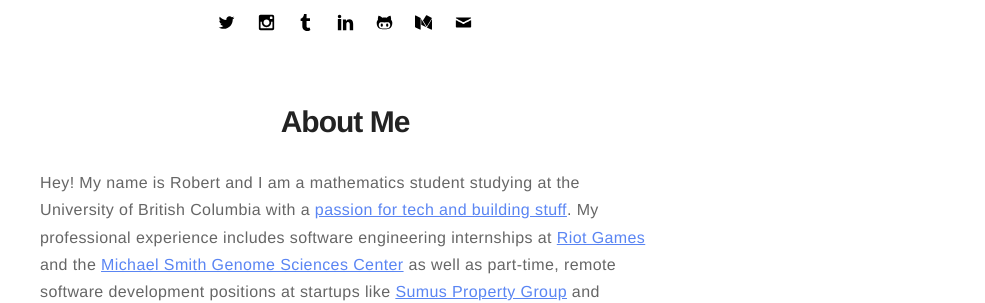
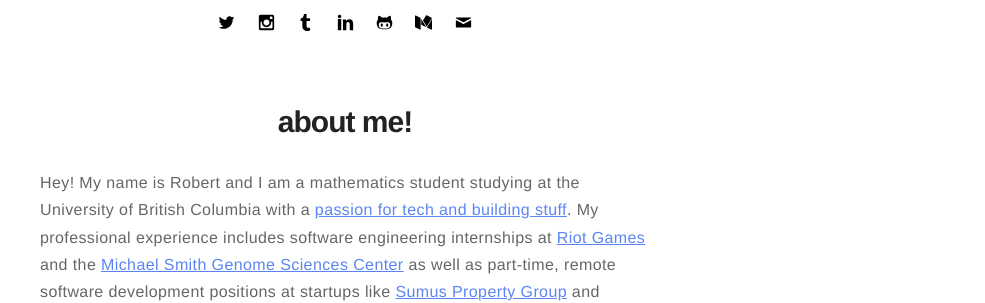
Before and after one commit to bobheadxi/bobheadxi.github.io, a Jekyll site: the page built from about.md, in a window 1280 px wide. Shown: the part 378-681 px from the top of the page, without its empty margins (295-1280 px from the left). Built offline with Jekyll 4.4.1, drawn with Linux system fonts in a browser that asks for light colours; nearby versions of some CDN libraries; some of the changed text lies outside the part shown.

Commit message:
minor style adjustments

```diff
--- a/_sass/components/header.sass
+++ b/_sass/components/header.sass
@@ -15,7 +15,6 @@
 
         &:hover
             box-shadow: 0 0px 4px 0 rgba(0,0,0,0.18), 0 0px 12px 0 rgba(0,0,0,0.15)
-            opacity: .8
 
     > .title
         font-size: 4rem
--- a/about.md
+++ b/about.md
@@ -5,7 +5,7 @@ title: About
 
 <br />
 
-# About Me
+# about me!
 
 Hey! My name is Robert and I am a mathematics student studying at the University of British Columbia
 with a [passion for tech and building stuff](https://bobheadxi.dev/open-source/).
@@ -63,7 +63,7 @@ A condensed (though sometimes outdated) summary of my experience is also availab
 
 <br />
 
-# Contact
+# contact
 
 My favourite mode of communication is [email](mailto:robert@bobheadxi.dev) -
 please feel free to reach out! You can also catch me on [GitHub](https://github.com/bobheadxi)
@@ -71,7 +71,7 @@ and [LinkedIn](https://www.linkedin.com/in/robert-lin/).
 
 <br />
 
-# Why "bobheadxi"?
+# why "bobheadxi"?
 
 The online handle `bobheadxi` is one I've had for too long to abandon, so I use it for most things
 nowadays. The `xi` part stands for `11`, and nothing else :)
```
